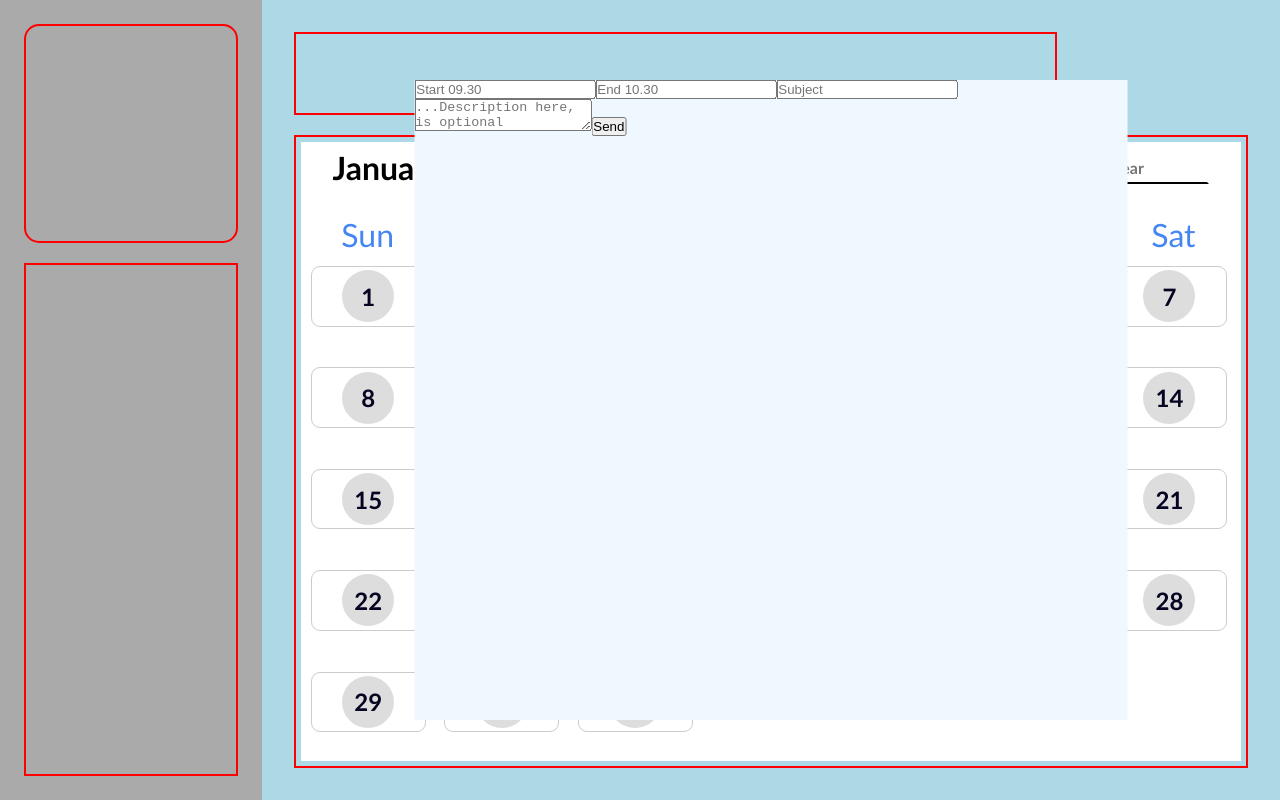
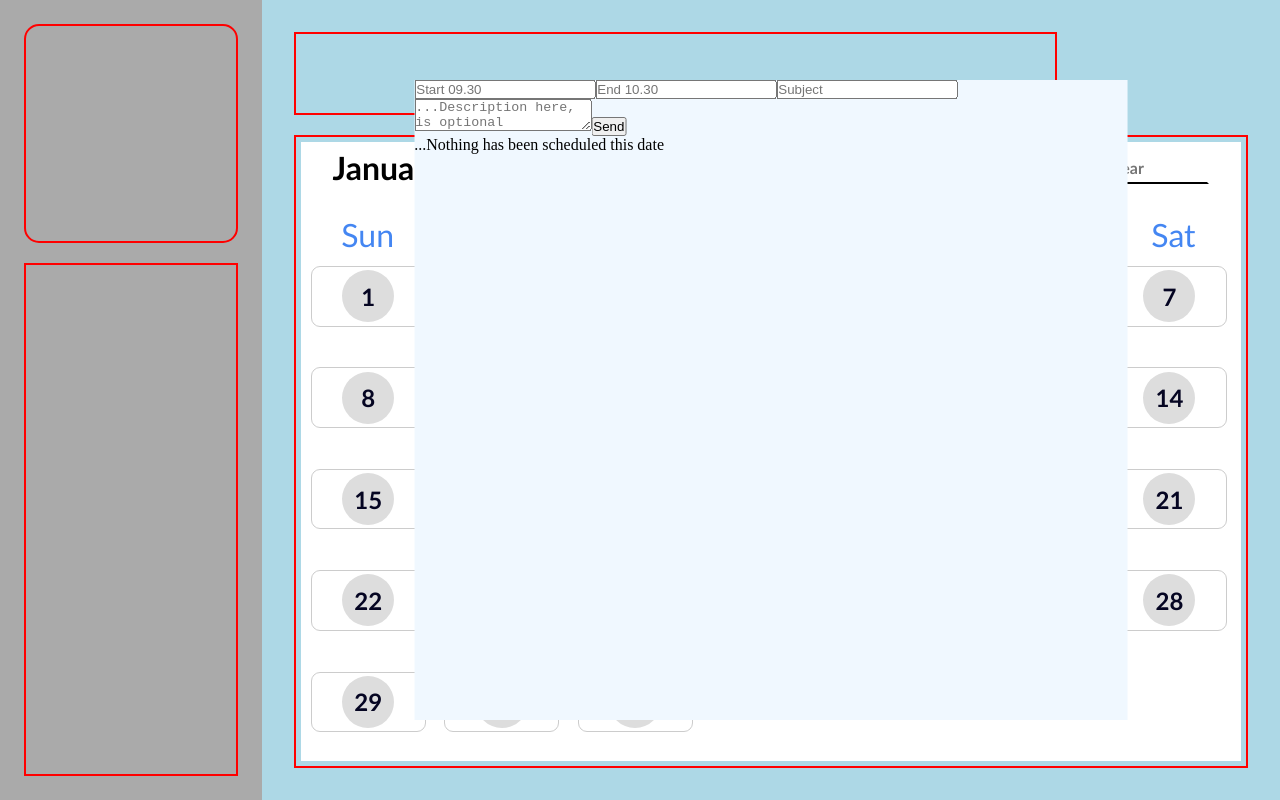
Before and after one commit to santiRamrez/calendar-nextjs, a Next.js app: page / in a window 1280 px wide. Both pictures are taken after a click on the button "10". Built offline with nearby package versions, Linux system fonts and the light colour scheme; data requests are answered from the project's data file.

Commit message:
Getting data is working

```diff
--- a/src/components/agenda/agenda.js
+++ b/src/components/agenda/agenda.js
@@ -13,17 +13,19 @@ function Appointment({tStart, tEnd, subject, descrip}) {
     )
 }
 
-
-export default function Agenda({show, data, selectedDate, handleClickBack}) {
-    const [start, setStart] = useState()
+export default function Agenda({show, data, chosenDate, handleClickBack}) {
+    const [start, setStart] = useState(false)
 
     const renderActivities = () => {
+        try {
+            let output = []
             //If there is no data
-        let output = []
-        if (selectedDate === 0) return false
-        if(data == false) return output.push(<p>...Nothing has been scheduled this month</p>)
-        if(data) {
-            const checkAppointments = data[data.id].filter((rec) => rec.date == Number(selectedDate))
+            if(!data.id) {
+                 output.push(<p>...Nothing has been scheduled this month</p>)
+                 return output
+            }
+            else {
+                const checkAppointments = data[data.id].filter((rec) => Number(rec.date) == Number(chosenDate))
                 if(checkAppointments.length > 0) {
                     //Sort the records
                     for(let rec of checkAppointments) {
@@ -32,13 +34,23 @@ export default function Agenda({show, data, selectedDate, handleClickBack}) {
                     return output
 
                 } else {
-                return output.push(<p>...Nothing has been scheduled this date</p>)
+                     output.push(<p>...Nothing has been scheduled this date</p>)
+                     return output
                 }
+            }
+        } catch(err) {
+            console.log(err)
         }
     }
 
+    useEffect(() => {
+        if(chosenDate === "0" && !data) {
+            return
+        } else {
+            setStart(true)
+        }
 
-
+      }, [chosenDate])
 
     return (
         <>
@@ -52,7 +64,7 @@ export default function Agenda({show, data, selectedDate, handleClickBack}) {
                     <button>Send</button>
                 </form>
                 <div>
-
+                  {start ? renderActivities().map((val) => val) : "There is an error :( "}
                 </div>
             </div>
         </>
--- a/src/components/agenda/agenda.module.css
+++ b/src/components/agenda/agenda.module.css
@@ -10,7 +10,16 @@
 }
 
 .hideAgenda {
-    display: none;
+    width: 70%;
+    height: 80%;
+    position: absolute;
+    top: 50%;
+    left: 50%;
+    transform: translate(-50%, -50%);
+    background-color: aliceblue;
+    z-index: 3;
+    visibility: hidden;
+    pointer-events: none;
 }
 
 .backAgenda {
--- a/src/pages/index.js
+++ b/src/pages/index.js
@@ -33,7 +33,7 @@ export default function Home() {
   // State of this component
   const [data, setData] = useState()
   const [showAgenda, setShowAgenda] = useState(false)
-  const [selectedDate, setSelectedDate] = useState(0)
+  const [selectedDate, setSelectedDate] = useState("0")
   const [date, setDate] = useState({
     "month": dt.toLocaleString('en-uk', {month:'long'}),
     "year": dt.getFullYear(),
@@ -44,7 +44,7 @@ export default function Home() {
     const numberMonth = monthToNumber(date.month)
     //Fetch all dates of the current month
     startReq.getAll(`dates/${numberMonth}-${date.year}`)
-      .then((response) => response ? setData(response) : false)
+      .then((response) => setData(response))
 
   }, [endpoint])
 
@@ -55,7 +55,7 @@ export default function Home() {
 
   const closeAgenda = () => {
     setShowAgenda(false)
-    setSelectedDate(0)
+    setSelectedDate("0")
   }
 
   const watchChanges = (d) => {
@@ -69,7 +69,6 @@ export default function Home() {
     }
     setDate(d)
   }
-
 
   return (
     <>
@@ -85,7 +84,7 @@ export default function Home() {
             <Stack />
           </Sidebar>
           <Dashboard>
-            {showAgenda ? <Agenda show={showAgenda} data={data} selectedDate={selectedDate} handleClickBack={closeAgenda}/> : <Agenda show={false} data={data} selectedDate={selectedDate} handleClickBack={closeAgenda}/>}
+            <Agenda show={showAgenda} data={data} chosenDate={selectedDate} handleClickBack={closeAgenda}/>
             <Headers />
             <Calendar >
               <CalendarUI data={data} month={date.month} year={date.year} endpoint={endpoint} sendDate={(date) => watchChanges(date)} showAgenda={(bol) => setShowAgenda(bol)}/>
```
Lines whose indentation alone changed are shown as unchanged.
